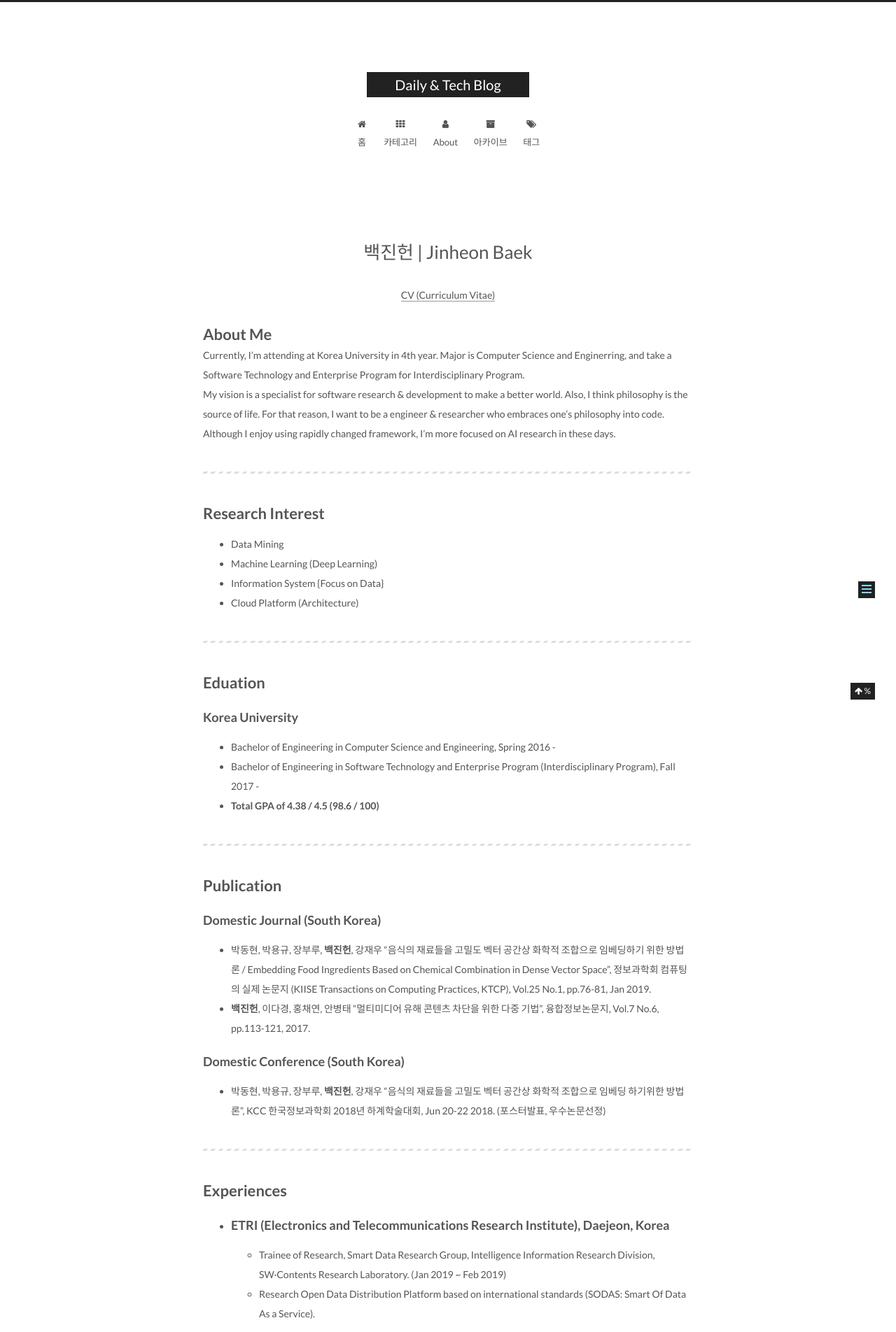
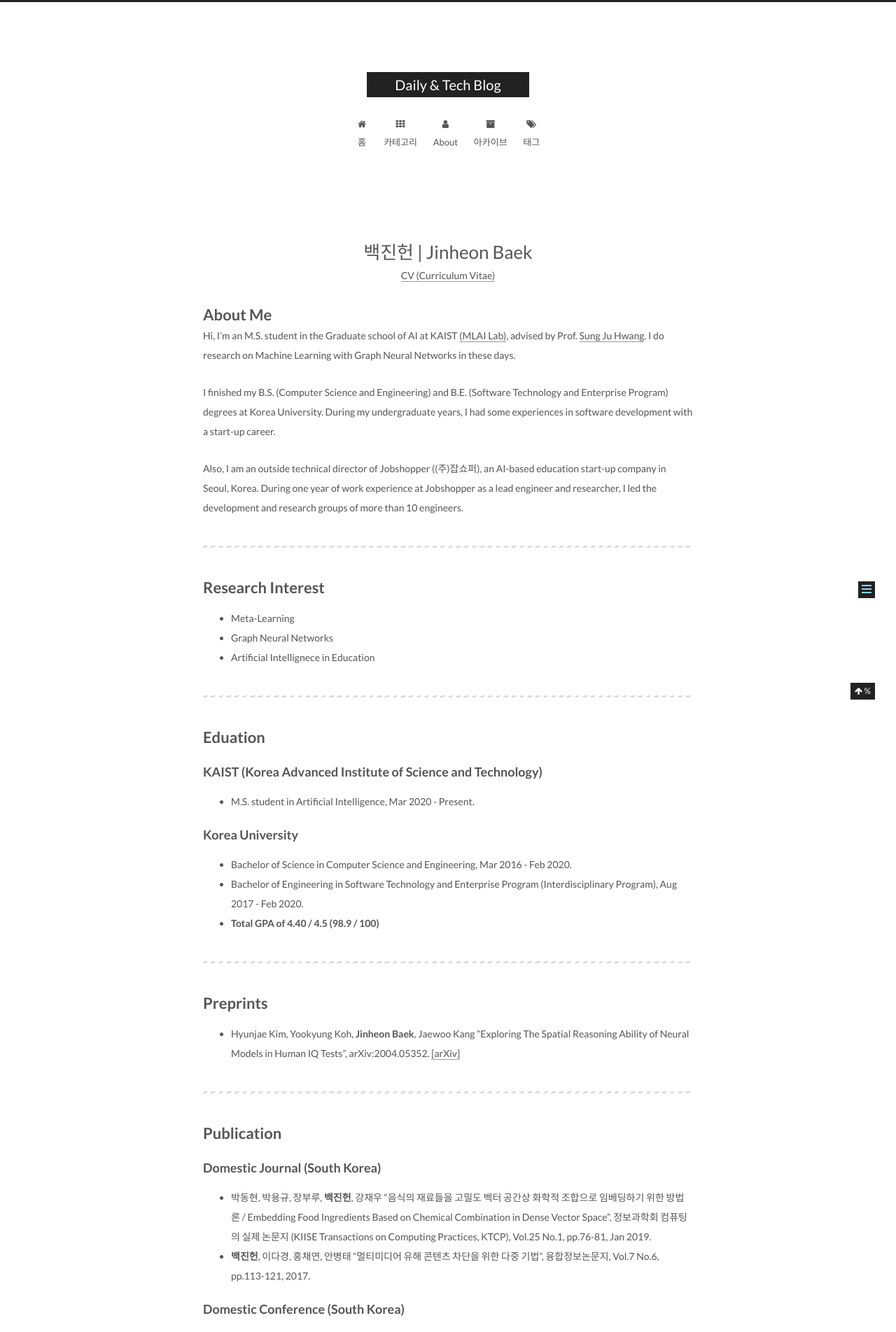
Before and after one commit to JinheonBaek/JinheonBaek.github.io, a Jekyll site: the page built from about/index.md, in a window 1280 px wide. Shown: the top 1904 px of the page at 70% size. Built offline with Jekyll 4.4.1, drawn with Linux system fonts in a browser that asks for light colours; comment, search, counter and statistics services are not loaded; some of the changed text lies outside the part shown.

Commit message:
update: about

```diff
--- a/about/index.md
+++ b/about/index.md
@@ -4,40 +4,51 @@ type: about
 title: "백진헌 | Jinheon Baek"
 sitemap: true
 ---
-<br>
+
 [CV (Curriculum Vitae)](https://1drv.ms/b/s!Aj5JerV8SMDyh4t6_19P6pq1obWwhw)
 {: style="text-align: center;"}
 
 # About Me
-Currently, I'm attending at Korea University in 4th year. Major is Computer Science and Enginerring, and take a Software Technology and Enterprise Program for Interdisciplinary Program. <br>
-My vision is a specialist for software research & development to make a better world. Also, I think philosophy is the source of life. For that reason, I want to be a engineer & researcher who embraces one's philosophy into code. <br>
-Although I enjoy using rapidly changed framework, I'm more focused on AI research in these days.
+Hi, I'm an M.S. student in the Graduate school of AI at KAIST [(MLAI Lab)](https://www.mlai-kaist.com/), advised by Prof. [Sung Ju Hwang](http://www.sungjuhwang.com/). I do research on Machine Learning with Graph Neural Networks in these days.
+
+I finished my B.S. (Computer Science and Engineering) and B.E. (Software Technology and Enterprise Program) degrees at Korea University. During my undergraduate years, I had some experiences in software development with a start-up career.
+
+Also, I am an outside technical director of Jobshopper ((주)잡쇼퍼), an AI-based education start-up company in Seoul, Korea. During one year of work experience at Jobshopper as a lead engineer and researcher, I led the development and research groups of more than 10 engineers.
 
 ---
 
 # Research Interest
-* Data Mining
-* Machine Learning (Deep Learning)
-* Information System {Focus on Data}
-* Cloud Platform (Architecture)
+* Meta-Learning
+* Graph Neural Networks
+* Artificial Intellignece in Education
 
 ---
 
 # Eduation
+### KAIST (Korea Advanced Institute of Science and Technology)
+* M.S. student in Artificial Intelligence, Mar 2020 - Present.
+
 ### Korea University
-* Bachelor of Engineering in Computer Science and Engineering, Spring 2016 -
-* Bachelor of Engineering in Software Technology and Enterprise Program (Interdisciplinary Program), Fall 2017 -
-* **Total GPA of 4.38 / 4.5 (98.6 / 100)**
+* Bachelor of Science in Computer Science and Engineering, Mar 2016 - Feb 2020.
+* Bachelor of Engineering in Software Technology and Enterprise Program (Interdisciplinary Program), Aug 2017 - Feb 2020.
+* **Total GPA of 4.40 / 4.5 (98.9 / 100)**
+
+---
+
+# Preprints
+* Hyunjae Kim, Yookyung Koh, **Jinheon Baek**, Jaewoo Kang "Exploring The Spatial Reasoning Ability of Neural Models in Human IQ Tests", arXiv:2004.05352. [[arXiv]](https://arxiv.org/pdf/2004.05352.pdf)
 
 ---
 
 # Publication
+
 ### Domestic Journal (South Korea)
 * 박동현, 박용규, 장부루, **백진헌**, 강재우 "음식의 재료들을 고밀도 벡터 공간상 화학적 조합으로 임베딩하기 위한 방법론 / Embedding Food Ingredients Based on Chemical Combination in Dense Vector Space", 정보과학회 컴퓨팅의 실제 논문지 (KIISE Transactions on Computing Practices, KTCP), Vol.25 No.1, pp.76-81, Jan 2019.
 * **백진헌**, 이다경, 홍채연, 안병태 "멀티미디어 유해 콘텐츠 차단을 위한 다중 기법", 융합정보논문지, Vol.7 No.6, pp.113-121, 2017.
 
 ### Domestic Conference (South Korea)
-* 박동현, 박용규, 장부루, **백진헌**, 강재우 "음식의 재료들을 고밀도 벡터 공간상 화학적 조합으로 임베딩 하기위한 방법론", KCC 한국정보과학회 2018년 하계학술대회, Jun 20-22 2018. (포스터발표, 우수논문선정)
+* **백진헌**, 장광훈, 정소영, 박동현, 권기원, 강재우 "대학 내 학과 분석을 위한 학과 및 수업 임베딩", KCC 한국정보과학회 2019년 하계학술대회, Jun 26-28, 2019. (Oral)
+* 박동현, 박용규, 장부루, **백진헌**, 강재우 "음식의 재료들을 고밀도 벡터 공간상 화학적 조합으로 임베딩 하기위한 방법론", KCC 한국정보과학회 2018년 하계학술대회, Jun 20-22 2018. (Poster, Best paper award)
 
 ---
 
```
Also changed, not shown: 3 other files.
